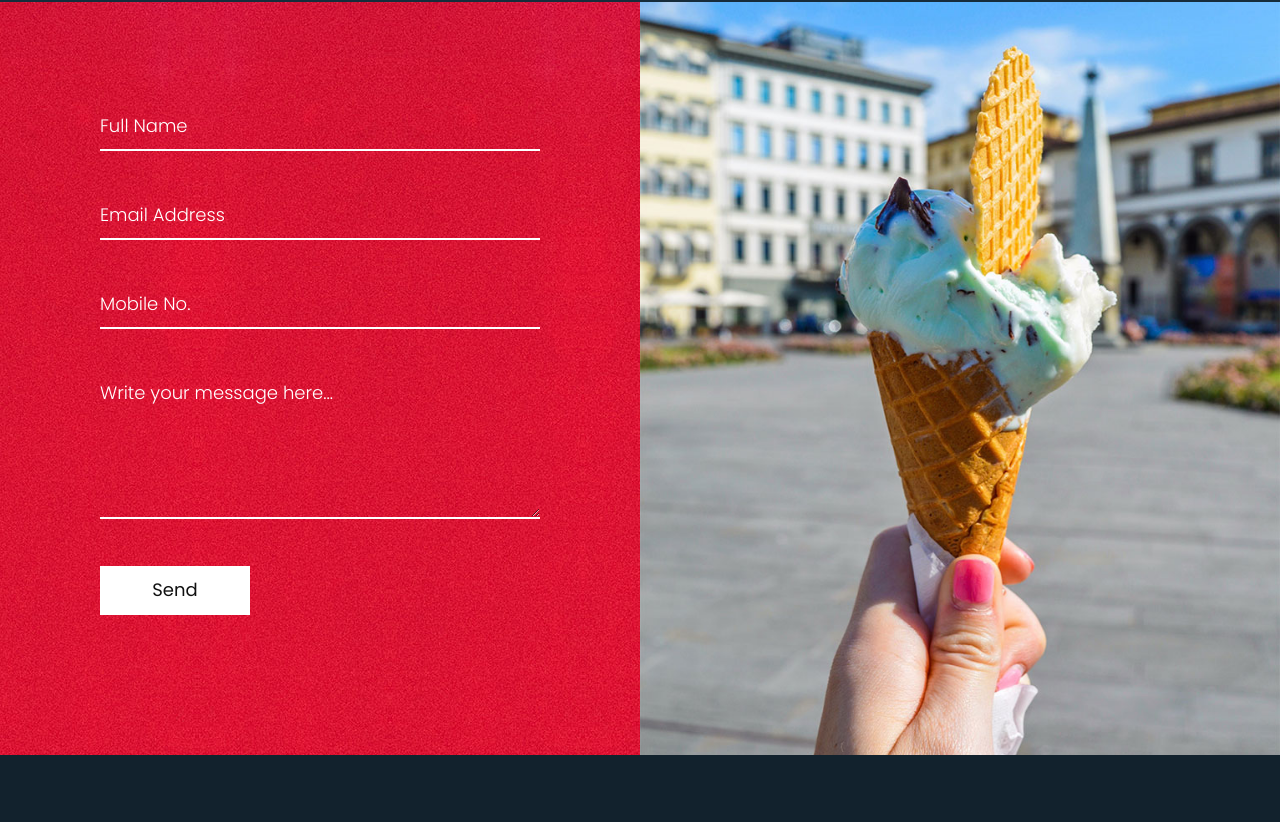
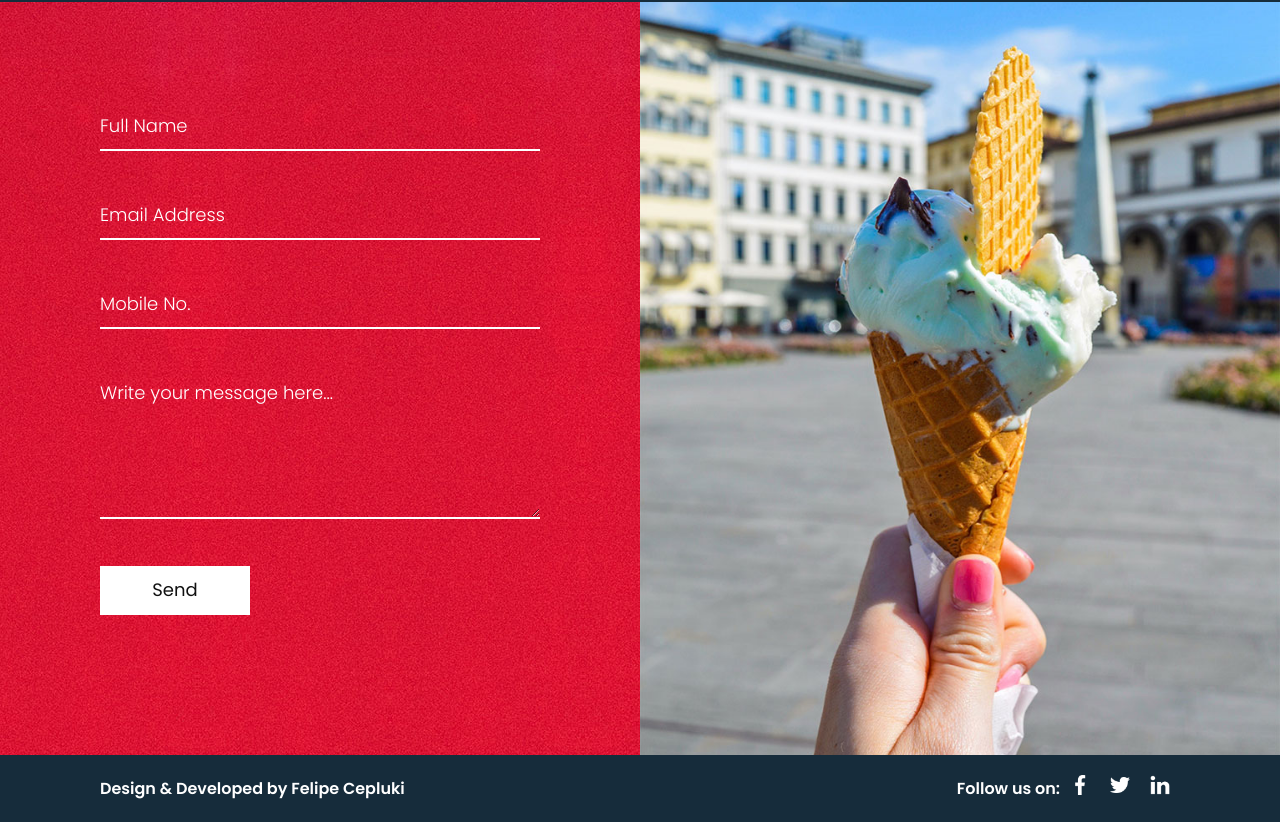
Before and after one commit to felipecepluki/responsive-real-world-website, a website: page index.html in a window 1280 px wide. Shown: the part 6671-7493 px from the top of the page. Before the commit the page ends 7426 px from the top, so only its background shows below. Drawn offline with Linux system fonts and the light colour scheme.

Commit message:
feat(footer): design footer section

```diff
--- a/index.html
+++ b/index.html
@@ -260,6 +260,16 @@
       </div>
       <div class="imgBox2"></div>
     </section>
+    <!-- footer -->
+    <section class="footer">
+      <p class="text">Design & Developed by Felipe Cepluki</p>
+      <ul>
+        <p class="text">Follow us on: </p>
+        <li><a href="#"><img src="assets/facebook.png"></a></li>
+        <li><a href="#"><img src="assets/twitter.png"></a></li>
+        <li><a href="#"><img src="assets/linkedin.png"></a></li>
+      </ul>
+    </section>
     <script type="text/javascript">
       function toggleClassName() {
         var sidebar = document.querySelector(".sidebar");
--- a/style.css
+++ b/style.css
@@ -431,3 +431,33 @@
   cursor: pointer;
   font-weight: 400;
 }
+
+.footer {
+  position: relative;
+  background: #162c3b;
+  padding: 20px 100px;
+  display: flex;
+  justify-content: space-between;
+  align-items: center;
+}
+
+.footer ul {
+  display: flex;
+  justify-content: center;
+  align-items: center;
+}
+
+.footer ul li {
+  list-style: none;
+}
+
+.footer ul li a {
+  text-decoration: none;
+  display: inline-block;
+  margin: 0 10px;
+}
+
+.footer ul li a img {
+  max-width: 20px;
+  filter: invert();
+}
```
